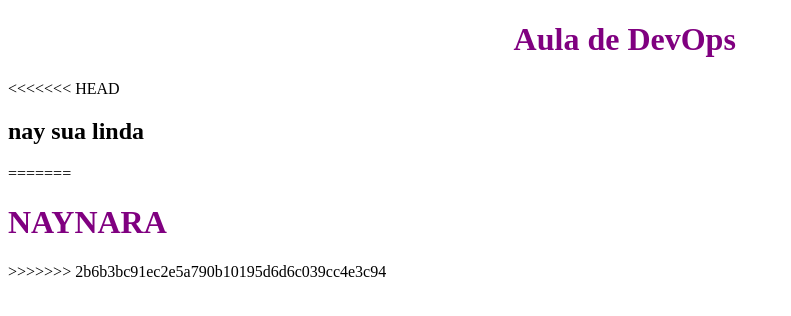
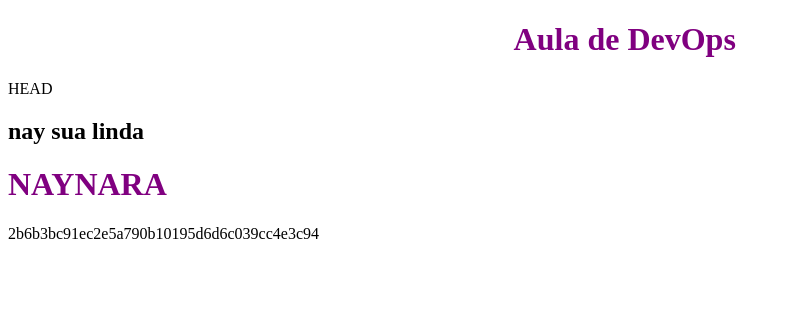
Before and after one commit to GGomes187/dia21-08, a plain HTML site: page index.html in a window 1280 px wide. Shown: the whole page, without its empty margins (0-791 px from the left). Drawn offline with Linux system fonts and the light colour scheme.

Commit message:
Update index.html

```diff
--- a/index.html
+++ b/index.html
@@ -13,10 +13,9 @@
 </head>
 <body>
 	<h1 class="teste"> Aula de DevOps </h1>
-<<<<<<< HEAD
+	 HEAD
 	<h2>nay sua linda</h2>
-=======
 	<h1>NAYNARA</h1>
->>>>>>> 2b6b3bc91ec2e5a790b10195d6d6c039cc4e3c94
+	 2b6b3bc91ec2e5a790b10195d6d6c039cc4e3c94
 </body>
 </html>
```
